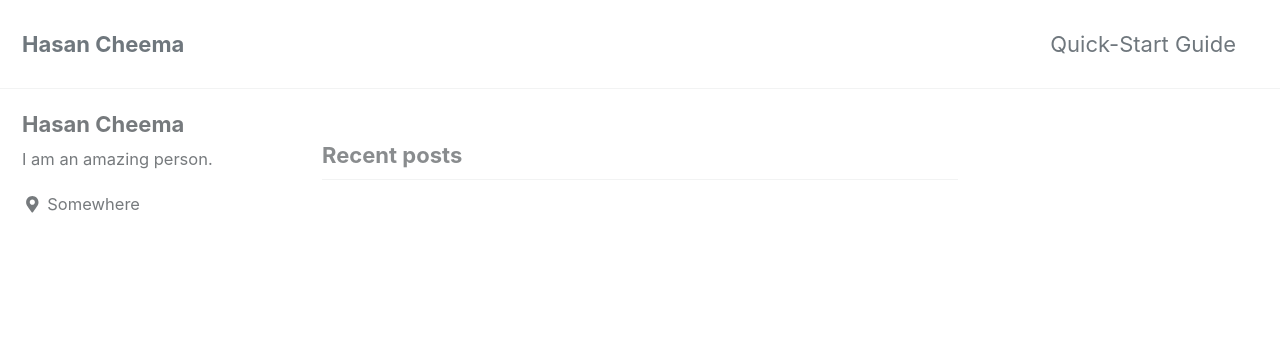
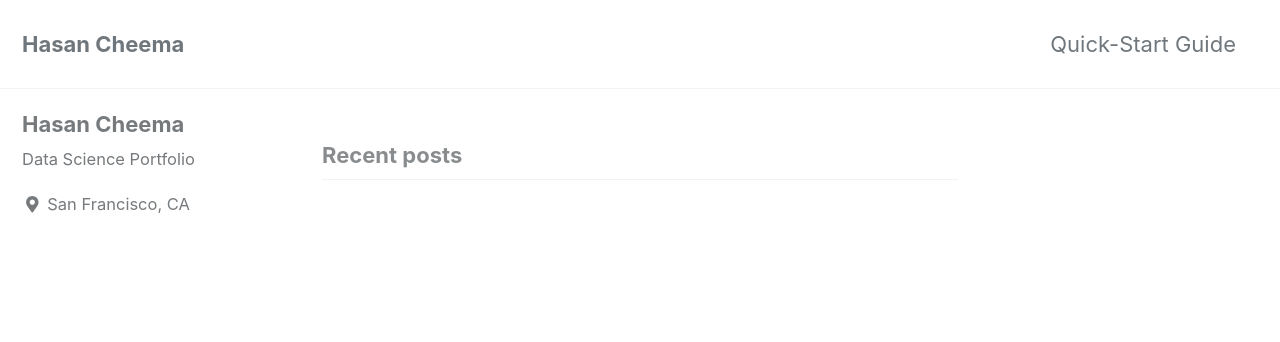
Before and after one commit to hacheemaster/hacheemaster.github.io, a Jekyll site: the page built from index.html, in a window 1280 px wide. Shown: the top 342 px of the page. Built offline with Jekyll 4.4.1, drawn with Linux system fonts in a browser that asks for light colours; cached includes are drawn as plain includes; nearby versions of some CDN libraries; the list of posts is cut into pages by our own code.

Commit message:
updating profile

```diff
--- a/_config.yml
+++ b/_config.yml
@@ -108,8 +108,8 @@ analytics:
 author:
   name             : "Hasan Cheema"
   avatar           : # path of avatar image, e.g. "/assets/images/bio-photo.jpg"
-  bio              : "I am an amazing person."
-  location         : "Somewhere"
+  bio              : "Data Science Portfolio"
+  location         : "San Francisco, CA"
   email            :
   links:
     - label: "Email"
```
